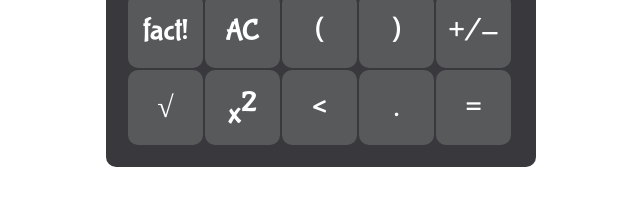
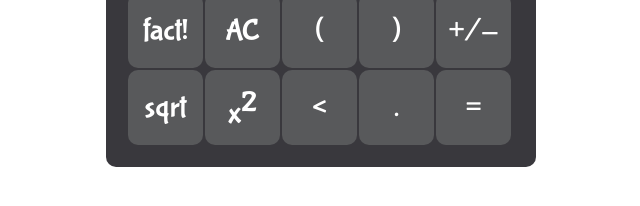
Before and after one commit to Viswanadh-Kavuri/SE_Bonus_Project, a plain HTML site: page index.html in a window 1280 px wide. Shown: the part 446-652 px from the top of the page, 319-959 px from the left. Drawn offline with nearby package versions, Linux system fonts and the light colour scheme.

Commit message:
Update index.html

```diff
--- a/index.html
+++ b/index.html
@@ -66,7 +66,7 @@
 
         <tr>
 
-        	<td><input type="button" value="√" onclick="squareRoot()"></td>
+        	<td><input type="button" value="sqrt" onclick="squareRoot()"></td>
         	<td><button  onclick="square()">x<sup>2</sup></button></td>
         	<td ><input type="button" value="<" onclick="deleteChar()" ></td>
         	<td><input type="button" value="." onclick="insert('.')"></td>
```
